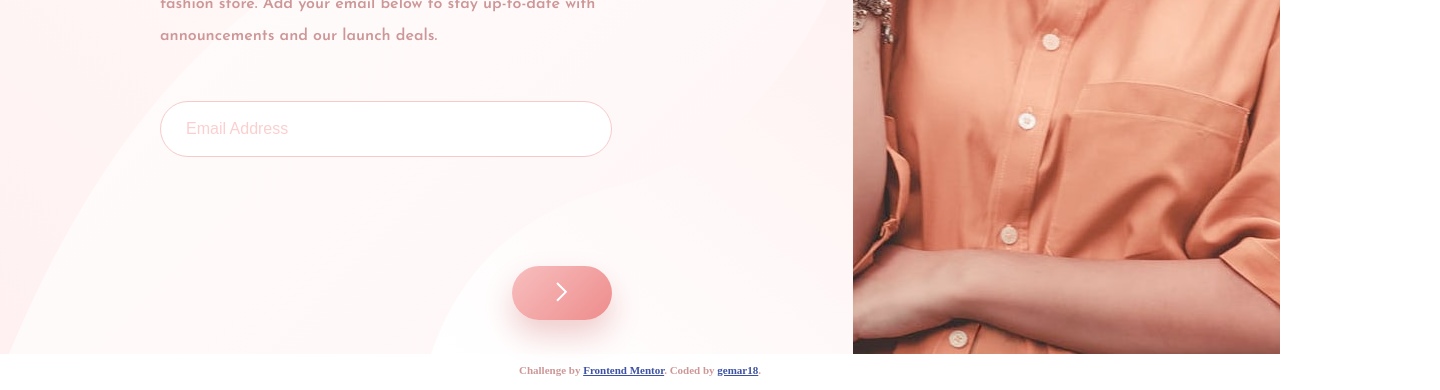
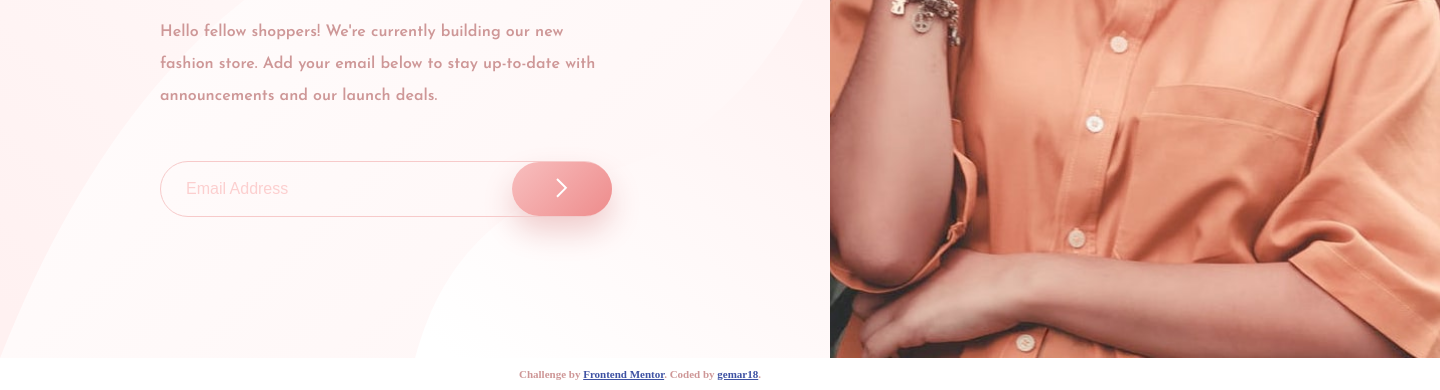
Before and after one commit to gemar18/base-apparel-coming-soon-master, a plain HTML site: page index.html in a window 1280 px wide. Shown: the part 446-836 px from the top of the page, 1440 px wide, since content can reach past the window. Drawn offline with Linux system fonts and the light colour scheme.

Commit message:
second commit

```diff
--- a/style.css
+++ b/style.css
@@ -19,15 +19,14 @@ body {
 
 main {
     display: grid;
-    grid-template-columns: 1fr 1fr 1fr;
+    grid-template-columns: 830px 610px;
     min-height: 100vh;
-   min-width: 100%;
 }
 
 .text-container {
     font-family: 'Josefin Sans', sans-serif;
-    grid-column: 1/3;
-    background: url("images/bg-pattern-desktop.svg") no-repeat,linear-gradient(135deg, hsl(0, 0%, 100%), hsl(0, 100%, 98%));
+
+    background: url("images/bg-pattern-desktop.svg") no-repeat, linear-gradient(135deg, hsl(0, 0%, 100%), hsl(0, 100%, 98%));
     background-size: cover;
     padding-left: 10rem;
 }
@@ -48,7 +47,7 @@ h1 {
     text-transform: uppercase;
     color: var(--DarkGrayishRed);
     letter-spacing: 30px;
-    margin-top: 5rem;
+    margin-top: 140px;
 }
 
 span {
@@ -74,7 +73,7 @@ input {
     border-radius: 50px;
     font-size: 16px;
     text-align: left;
-    position: relative;
+background-color: transparent;
 }
 
 input::placeholder {
@@ -90,7 +89,7 @@ button {
     background: linear-gradient(135deg, hsl(0, 80%, 86%), hsl(0, 74%, 74%));
     border: none;
     position: absolute;
-top: 89%;
+    top: 608px;
     left: 32rem;
     box-shadow: 0px 15px 30px hsl(0, 54%, 87%);
 }
```
Also changed, not shown: index.html (+1 -0 lines).
